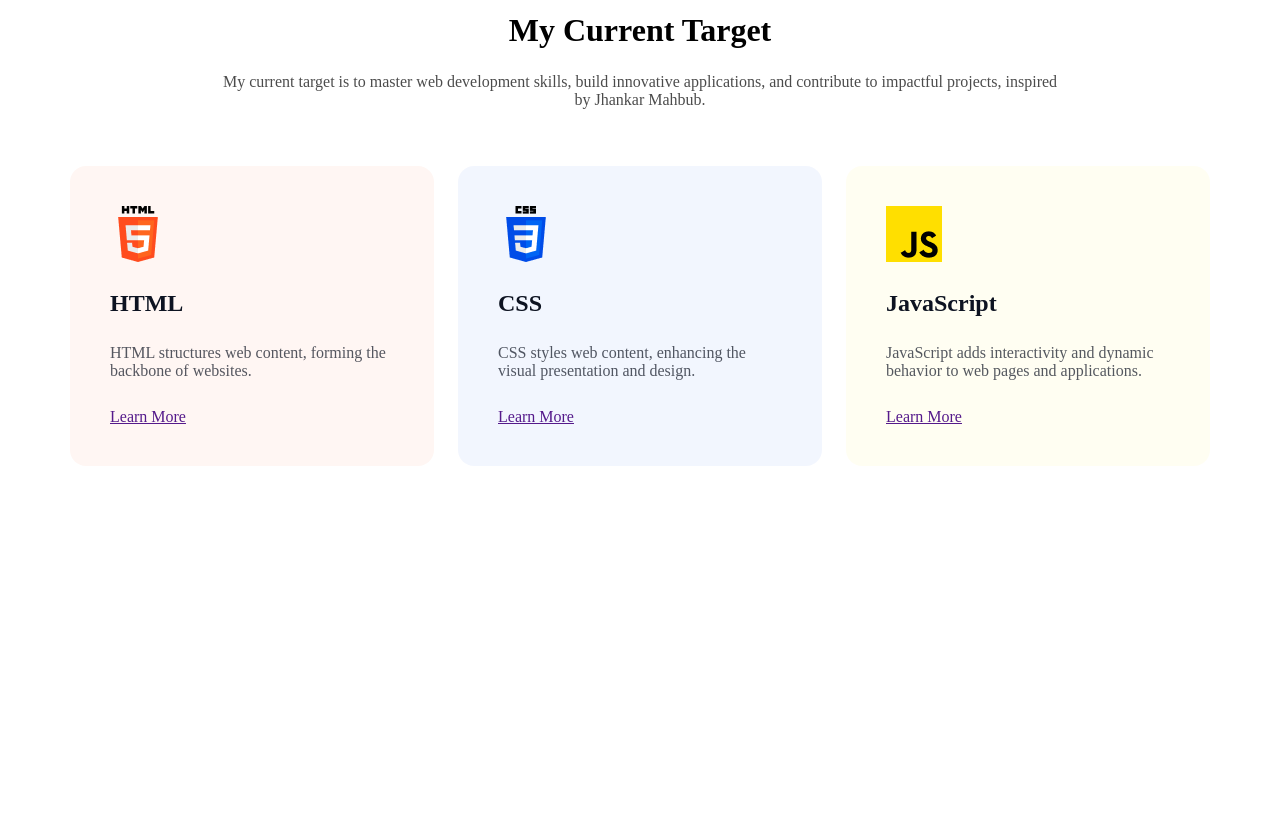
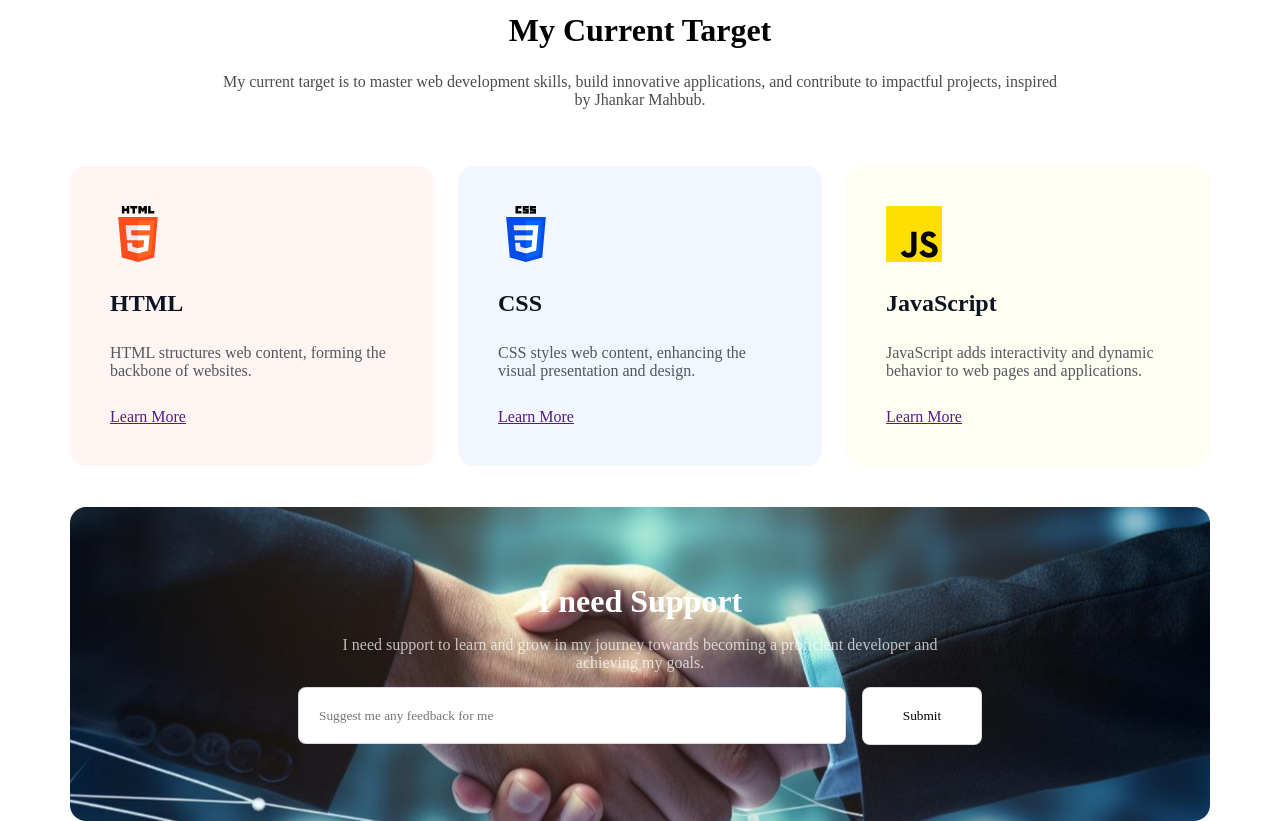
Before and after one commit to Mahin934/Web-Development-Assignment-1, a plain HTML site: page index.html in a window 1280 px wide. Shown: the part 3263-4084 px from the top of the page. Before the commit the page ends 3729 px from the top, so only its background shows below. Drawn offline with Linux system fonts and the light colour scheme; a web font is replaced by a local one.

Commit message:
Support page added

```diff
--- a/index.html
+++ b/index.html
@@ -85,6 +85,13 @@
                 </div>
             </div>
         </section>
+        <section class="Support">
+            <div class="support-page">
+                <div class="support-page1"><h3 class="txt-h3">I need Support</h3>
+                    <p class="txt">I need support to learn and grow in my journey towards becoming a proficient developer and achieving my goals.</p></div>
+                <div class="support-page2"><input class="bttn" type="text" placeholder="Suggest me any feedback for me"><input class="bttn2" type="submit"></div>
+            </div>
+        </section>
     </main>
     <footer></footer>
 </body>
--- a/styles.css
+++ b/styles.css
@@ -210,3 +210,95 @@ header{
 .colors-frame3{
     background: rgba(255, 223, 0, 0.05);
 }
+
+.Support{
+    margin: 0 auto;
+    width: 1140px;
+    height: 314px;
+    display: flex;
+    flex-direction: column;
+    justify-content: flex-start;
+    align-items: flex-start;
+    border-radius: 16px;
+    background: rgba(0, 0, 0, 0.2),rgba(0, 0, 0, 0.2),rgba(0, 0, 0, 0.2);
+    background-image: url(./assets/handshake.jpg);
+    background-position: center;
+    margin-top: 41px;
+}
+
+.support-page{
+    width: 1044px;
+    height: 186px;
+    display: flex;
+    flex-direction: column;
+    justify-content: center;
+    align-items: center;
+    padding: 64px 48px 64px 48px;
+}
+
+.support-page1{
+    width: 730px;
+    height: 104px;
+    display: flex;
+    flex-direction: column;
+    justify-content: center;
+    align-items: center;
+    padding: 0px;
+    color: white;
+}
+
+.bttn{
+    width: 548px;
+    height: 57px;
+    display: flex;
+    flex-direction: row;
+    justify-content: flex-start;
+    align-items: center;
+    padding: 19px 20px 19px 20px;
+    box-sizing: border-box;
+    border: 1px solid rgba(13, 19, 33, 0.15);
+    border-radius: 8px;
+    background: rgb(255, 255, 255);
+}
+
+.bttn2{
+    width: 120px;
+    height: 58px;
+    display: flex;
+    flex-direction: row;
+    justify-content: center;
+    align-items: center;
+    padding: 17px 20px 17px 20px;
+    box-sizing: border-box;
+    border: 1px solid rgba(13, 19, 33, 0.15);
+    border-radius: 8px;
+    background: rgb(255, 255, 255);
+}
+
+.support-page2{
+    width: 684px;
+    height: 58px;
+    display: flex;
+    flex-direction: row;
+    justify-content: flex-start;
+    align-items: flex-start;
+    padding: 0px;
+    gap: 16px;
+}
+
+.txt{
+    width: 606px;
+    height: 52px;
+    color: rgb(255, 255, 255);
+    font-size: 16px;
+    font-weight: 400;
+    text-align: center;
+    opacity: 0.7;
+}
+
+.txt-h3{
+    color: rgb(255, 255, 255);
+    font-size: 32px;
+    font-weight: 700;
+    margin-bottom: 16px;
+}
```
